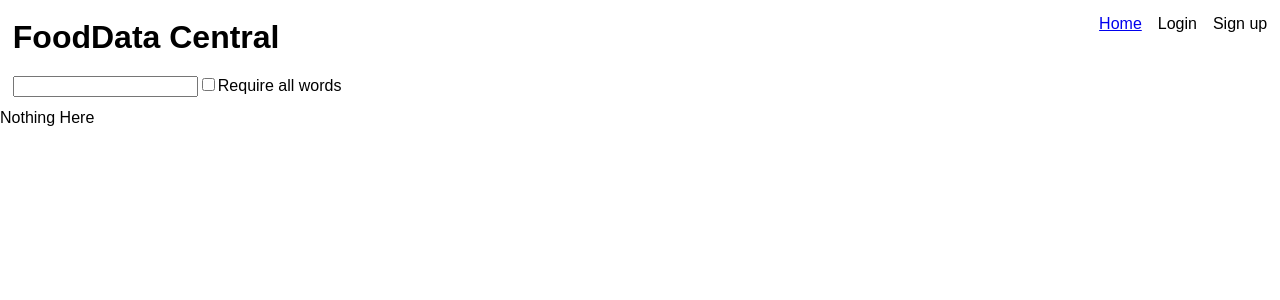
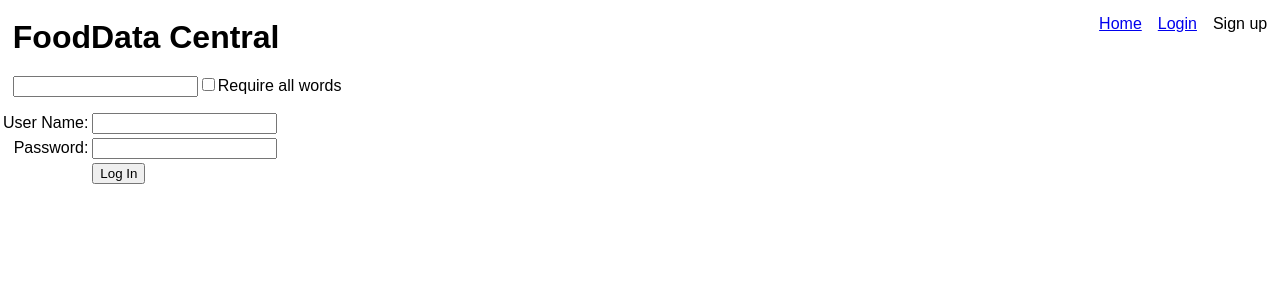
Before and after one commit to Schnorschel/food-data-central, a React (Create React App) app: page /Login in a window 1280 px wide. Shown: the top 300 px of the page. Built offline with nearby package versions, Linux system fonts and the light colour scheme.

Commit message:
Created Login page Created global user object utilizing useContext hook Deleted default pages not needed

```diff
--- a/src/App.jsx
+++ b/src/App.jsx
@@ -1,21 +1,19 @@
 import React, { useState, useEffect } from 'react'
-import {
-  BrowserRouter as Router,
-  Link,
-  Route,
-  Switch,
-  Redirect,
-} from 'react-router-dom'
+// prettier-ignore
+import { BrowserRouter as Router, Link, Route, Switch, Redirect } from 'react-router-dom'
 import HomePage from './pages/HomePage'
+import Login from './pages/Login'
 import FoodDetail from './pages/FoodDetail'
 import FoodSearch from './pages/FoodSearch'
 import NotFound from './pages/NotFound'
+import { UserContext } from './UserContext'
 
 // prettier-ignore
 const App = () => {
   const [searchTerm, setSearchTerm] = useState()
   const [requireAllWords, setRequireAllWords] = useState('anyWord')
   const [searchNow, setSearchNow] = useState(false)
+  const [gUser, setGUser] = useState(null)
 
   return (
       <Router>
@@ -24,12 +22,10 @@
           <h1 className="siteHeader">FoodData Central</h1>
           <nav>
             <ul>
+              {gUser && gUser.username && <li>{gUser.username}</li>}
               <li><Link to="/">Home</Link></li>
-              <li>Login</li>
+              <li><Link to="/Login">Login</Link></li>
               <li>Sign up</li>
-              {/* <li>
-                <Link to="/1">Page 1</Link>
-              </li> */}
             </ul>
           </nav>
           </header>
@@ -47,11 +43,13 @@
           {/* <span className="searchButton"><Link to={`/Search/${searchTerm}/${requireAllWords}/1`}>Search</Link></span> */}
         </section>
         <Switch>
-          <Route exact path="/" component={HomePage}></Route>
-          <Route exact path="/Search/:SearchTerm/:RequireAllWords/:PageNum" component={FoodSearch}></Route>
-          <Route exact path="/foodDetail/:fdcId" component={FoodDetail}></Route>
-          {/* <Route exact path="/2" component={Page2}></Route> */}
-          <Route path="*" component={NotFound}></Route>
+          <UserContext.Provider value={{gUser, setGUser}}>
+            <Route exact path="/" component={HomePage}></Route>
+            <Route exact path="/Login" component={Login}></Route>
+            <Route exact path="/Search/:SearchTerm/:RequireAllWords/:PageNum" component={FoodSearch}></Route>
+            <Route exact path="/foodDetail/:fdcId" component={FoodDetail}></Route>
+          </UserContext.Provider>
+            <Route path="*" component={NotFound}></Route>
         </Switch>
       </Router>
   )
--- /dev/null
+++ b/src/UserContext.js
@@ -0,0 +1,3 @@
+import { createContext } from 'react'
+
+export const UserContext = createContext({})
--- a/src/index.css
+++ b/src/index.css
@@ -174,6 +174,14 @@
   text-align: center;
 }
 
+.loginLabel {
+  text-align: right;
+}
+
+.errorMsg {
+  color: red;
+}
+
 @media (min-width: 400px) and (max-width: 799px) {
   .foodTile {
     width: 48.5%;
--- /dev/null
+++ b/src/pages/Login.jsx
@@ -0,0 +1,89 @@
+import React, { useState, useEffect, useContext } from 'react'
+import { Redirect } from 'react-router-dom'
+import config from '../config'
+import axios from 'axios'
+import { UserContext } from '../UserContext'
+
+const Login = props => {
+  const { gUser, setGUser } = useContext(UserContext)
+  const [successfullyCreated, setSuccessfullyCreated] = useState(false)
+  const [usernameFromApi, setUsernameFromApi] = useState('')
+  const [errorMsg, setErrorMsg] = useState('')
+  const [user, setUser] = useState({
+    username: '',
+    password: '',
+  })
+
+  const authenticateUser = async () => {
+    const apiUrl = `${config.apiServer}${config.apiAuthEP}/login`
+    let resp
+    try {
+      resp = await axios.post(apiUrl, user)
+    } catch (err) {
+      // console.log(`err:`)
+      // console.dir(err)
+      // console.log('err.response:')
+      // console.dir(err.response)
+      setUser(prev => {
+        return { ...prev, password: '' }
+      })
+      setErrorMsg(err.response.data.message)
+      return
+    }
+    if (resp.status !== 200) {
+      setErrorMsg('Login unsuccessful')
+      setUser(prev => {
+        return { ...prev, password: '' }
+      })
+    } else {
+      setErrorMsg('Login successful')
+      setGUser({
+        username: resp.data.username,
+        fullName: resp.data.fullName,
+        token: resp.data.token,
+        expirationTime: resp.data.expirationTime,
+      })
+      // setUsernameFromApi(resp.data.username)
+      // setUser({})
+    }
+  }
+
+  const handleLogin = () => {
+    setErrorMsg('')
+    authenticateUser()
+  }
+
+  const updateUser = e => {
+    e.persist()
+    setUser(prev => {
+      return {
+        ...prev,
+        [e.target.name]: e.target.value,
+      }
+    })
+  }
+
+  useEffect(() => {
+    if (usernameFromApi) {
+      setSuccessfullyCreated(true)
+    }
+  }, [gUser])
+
+  return (
+    // prettier-ignore
+    <section>
+      {successfullyCreated && <Redirect to="/" />}
+      {errorMsg && <section className="errorMsg">{errorMsg}</section>}
+      <table>
+        <tbody>
+          <tr><td className="loginLabel">User Name:</td><td><input type="text" name="username" value={user.username} onChange={updateUser}></input></td></tr>
+          <tr><td className="loginLabel">Password:</td><td><input type="password" required name="password" value={user.password} onChange={updateUser}></input></td></tr>
+          <tr><td></td><td><button name="loginButton" onClick={handleLogin}>Log In</button></td></tr>
+        </tbody>
+       </table>
+
+      </section>
+  )
+}
+
+export default Login
```
Also changed, not shown: src/pages/Page.jsx (deleted, +0 -7 lines), src/pages/Page2.jsx (deleted, +0 -7 lines).
